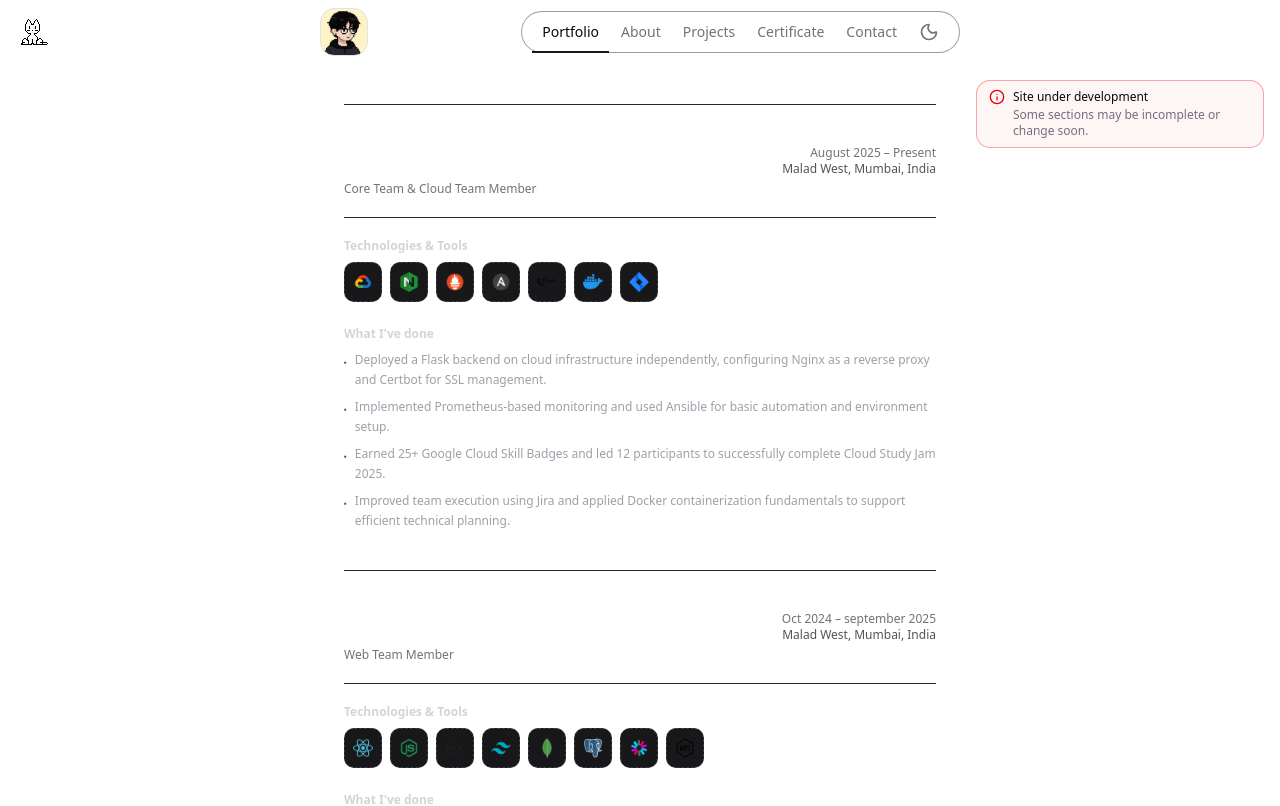
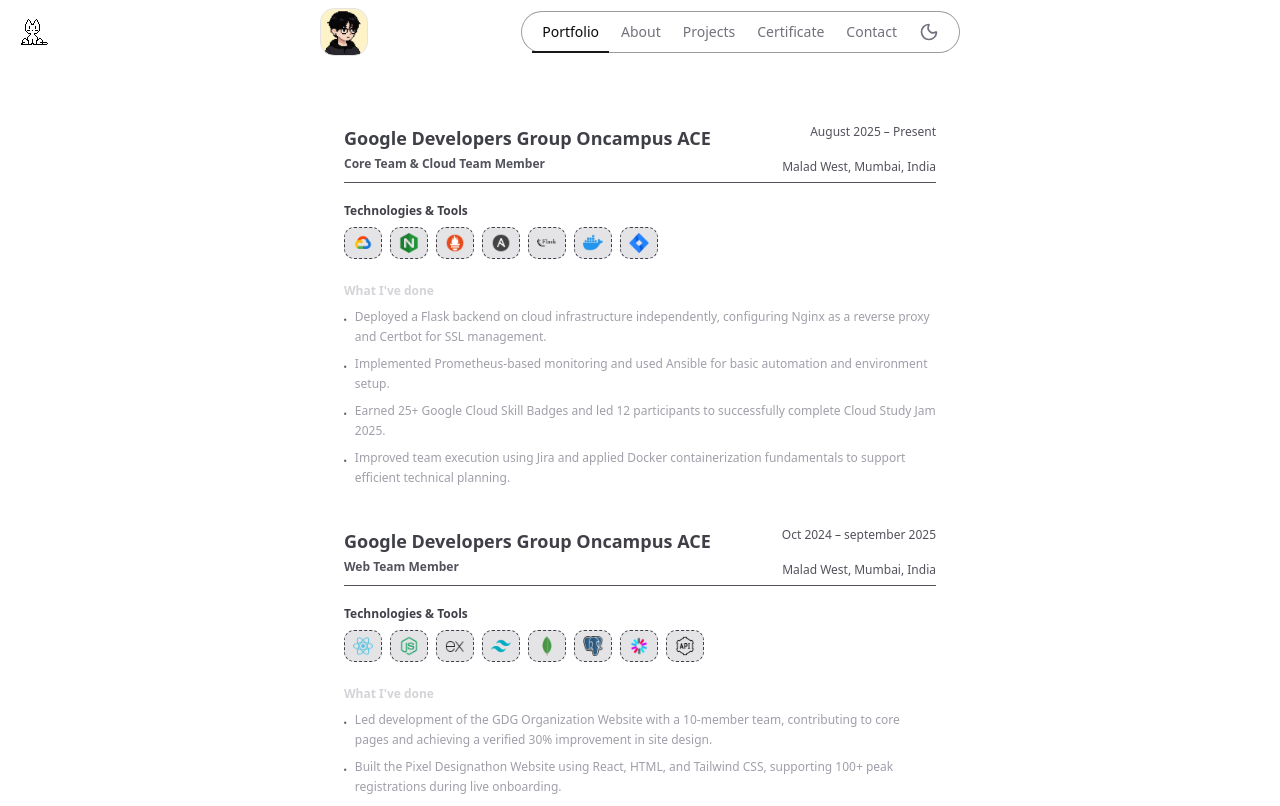
Before and after one commit to Sumitr995/Portfolio, a React (Vite) app: page /work in a window 1280 px wide. Shown: the top 806 px of the page. Built offline with nearby package versions, Linux system fonts and the light colour scheme.

Commit message:
Work Page v1 Completed

```diff
--- a/src/components/mycompo/Work/AchievementList.jsx
+++ b/src/components/mycompo/Work/AchievementList.jsx
@@ -11,7 +11,7 @@
             key={i}
             className="flex gap-2 text-xs text-zinc-400 leading-relaxed"
           >
-            <span className="text-zinc-600 mt-[5px] text-[8px]">▪</span>
+            <span className="text-zinc-600 mt-1.25 text-[8px]">▪</span>
             <span>{item}</span>
           </li>
         ))}
--- a/src/components/mycompo/Work/TechStack.jsx
+++ b/src/components/mycompo/Work/TechStack.jsx
@@ -1,7 +1,20 @@
+import React, { useState } from 'react'
+
 const TechStack = ({ technologies }) => {
+  const [activeTech, setActiveTech] = useState(null)
+
+  const handleTechClick = (techName) => {
+    if (typeof window !== 'undefined') {
+      const canHover = window.matchMedia?.('(hover: hover)').matches
+      if (canHover) return
+    }
+
+    setActiveTech((prev) => (prev === techName ? null : techName))
+  }
+
   return (
     <div className="mb-6">
-      <p className="text-xs font-semibold text-zinc-300 mb-2">
+      <p className="text-xs font-semibold text-zinc-700 dark:text-zinc-300 mb-2">
         Technologies & Tools
       </p>
 
@@ -9,38 +22,44 @@
         {technologies.map((tech) => (
           <div
             key={tech.name}
+            onClick={() => handleTechClick(tech.name)}
             className="
               group flex items-center
-              h-10
+              h-7 md:h-8
               px-2
               rounded-lg
               border border-dashed border-zinc-700
-              bg-zinc-900
+              dark:bg-zinc-900
+              bg-zinc-200
               transition-all duration-300 ease-in-out
-              hover:bg-zinc-800
-              hover:border-zinc-500
-              cursor-default
+              dark:hover:bg-zinc-800
+                dark:hover:border-zinc-500
+              hover:bg-zinc-300
+                hover:border-zinc-900
+              cursor-pointer
             "
           >
             {/* ICON */}
             <img
               src={tech.icon}
               alt={tech.name}
-              className="w-5 h-5 flex-shrink-0"
+              className="w-4 h-4 shrink-0 md:w-5 md:h-5"
             />
 
-            {/* TEXT (hidden → visible on hover) */}
+            {/* TEXT */}
             <span
-              className="
+              className={`
                 ml-0
                 max-w-0
                 overflow-hidden
                 whitespace-nowrap
-                text-xs text-zinc-300
+                text-xs dark:text-zinc-300
+                text-zinc-700
                 transition-all duration-300 ease-in-out
                 group-hover:ml-2
                 group-hover:max-w-25
-              "
+                ${activeTech === tech.name ? 'ml-2 max-w-25' : ''}
+              `}
             >
               {tech.name}
             </span>
--- a/src/components/mycompo/Work/WorkCard.jsx
+++ b/src/components/mycompo/Work/WorkCard.jsx
@@ -3,27 +3,31 @@
 
 const WorkCard = ({ job }) => {
     return (
-    <div className="py-10 border-b border-zinc-800">
+        <div className="py-5  border-zinc-800">
 
             {/* Header */}
-      <div className="flex justify-between flex-wrap gap-2">
-        <h2 className="text-lg font-semibold text-white">
+            <div className="flex justify-between flex-row flex-wrap gap-2">
+                <h2 className="text-lg font-semibold dark:text-zinc-200 text-zinc-700">
                     {job.company}
                 </h2>
 
-        <div className="text-right text-xs text-zinc-500">
+                <div className="text-right text-xs text-zinc-600">
                     <p>{job.period}</p>
-          <p className="text-zinc-600">{job.location}</p>
                 </div>
             </div>
 
             {/* Role */}
-      <p className="text-xs text-zinc-500 mt-1 mb-5">
+
+            <div className="flex  items-center justify-between gap-1 md:flex-row md:items-center md:justify-between">
+                <p className="text-xs font-semibold text-zinc-600 mt-1 md:mb-2.5">
                     {job.role}
                 </p>
 
+                <p className="text-xs text-left text-zinc-600 md:mt-0">{job.location}</p>
+            </div>
+
             {/* Divider */}
-      <div className="border-t border-zinc-800 mb-5" />
+            <div className="border-t dark:border-zinc-800 border-zinc-600  mb-5" />
 
             {/* Tech */}
             <TechStack technologies={job.technologies} />
--- a/src/components/other/underDevelopment.jsx
+++ b/src/components/other/underDevelopment.jsx
@@ -3,9 +3,9 @@
 
 export default function UnderDevelopment() {
 	return (
-		<div className="fixed right-4 top-20 z-50 w-[min(90vw,18rem)]  sm:bottom-4">
-			<Alert variant="error" className="px-3 py-2 text-xs">
-				<InfoIcon />
+		<div className="fixed right-4 top-4 z-50 w-[min(90vw,18rem)] sm:top-auto sm:bottom-4">
+			<Alert variant="error" className="px-3 py-1.5 text-xs">
+				<InfoIcon className="h-4 w-4" />
 				<AlertTitle>Site under development</AlertTitle>
 				<AlertDescription>
 					Some sections may be incomplete or change soon.
--- a/src/pages/Work.jsx
+++ b/src/pages/Work.jsx
@@ -1,6 +1,5 @@
 import Footer from '@/components/mycompo/Footer/Footer'
 import React from 'react'
-import UnderDevelopment from '@/components/other/underDevelopment'
 import WorkCard from '@/components/mycompo/Work/WorkCard'
 import { workData } from '@/Data/WorkData'
 
@@ -9,9 +8,9 @@
     <div className='flex w-full flex-col'>
 
       {/* SAME LAYOUT */}
-      <div className='w-1/2 min-h-screen m-auto p-6'>
+      <div className='w-full min-h-screen mx-auto p-4 md:w-1/2 md:m-auto md:p-6'>
 
-        <div className="border-t border-zinc-800">
+        <div className="">
           {workData.map((job, index) => (
             <WorkCard key={index} job={job} />
           ))}
@@ -20,7 +19,6 @@
       </div>
 
       <Footer/>
-      <UnderDevelopment/>
 
     </div>
   )
```
Lines whose indentation alone changed are shown as unchanged.
